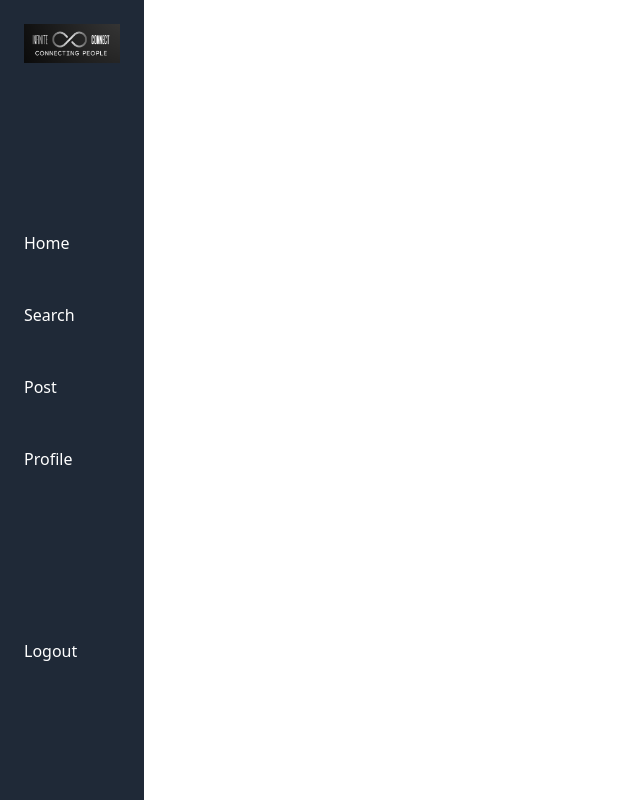
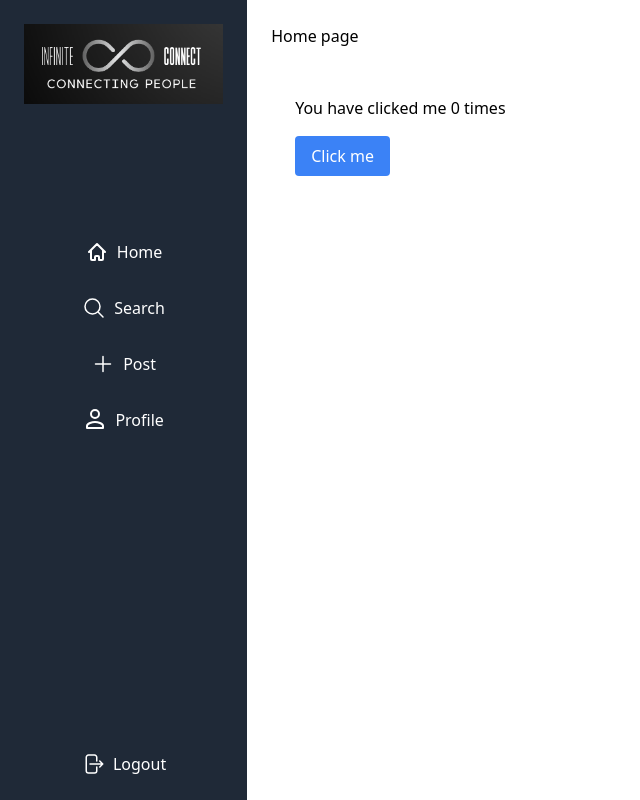
Before and after one commit to KISHORE-NANDHAN/Infinite, a React (Create React App) app: page / in a window 1280 px wide. Shown: the whole page, without its empty margins (0-640 px from the left). Built offline with nearby package versions, Linux system fonts and the light colour scheme; the HTML template or start-up script is replaced by a standard one.

Commit message:
added icons to the navbar

```diff
--- a/src/App.js
+++ b/src/App.js
@@ -1,19 +1,18 @@
 import './index.css';
 import Navbar from './components/Navbar';
-import { BrowserRouter as Router, Routes, Route, Link } from 'react-router-dom';
+import { BrowserRouter as Router, Routes, Route } from 'react-router-dom';
 import Home from './pages/Home.js'
 import Search from './pages/Search.js'
 import Post from './pages/Post.js'
 import Profile from './pages/Profile.js'
-
 function App() {
   return (
     <Router>
-    <div className="App h-screen flex">
+    <div className='App h-screen flex'>
       <Navbar />
       <div className="flex-grow p-6">
         <Routes>
-          <Route path="/home" element={<Home />} />
+          <Route path="/" element={<Home />} />
           <Route path="/search" element={<Search />} />
           <Route path="/post" element={<Post />} />
           <Route path="/profile" element={<Profile />} />
--- a/src/components/Navbar.js
+++ b/src/components/Navbar.js
@@ -1,25 +1,59 @@
-import React from 'react'
-import '../index.css'
-import { useState } from 'react'
-import logo from '../images/logo.png'
+import React from 'react';
+import '../index.css';
+import logo from '../images/logo.png';
 
 function Navbar() {
   return (
-    <div className="h-screen flex">
-      <nav className="bg-gray-800 text-white w-50 min-h-full p-6 flex flex-col items-start space-around">
-      <img  src={logo} alt="Logo" className="mb-6 w-24" />
-        <ul className="space-y-6">
-          <br/><br/><br/><br/><br/>
-          <li><a href="/home" className="nav-home">Home</a></li><br/>
-          <li><a href="/search" className="nav-link">Search</a></li><br/>
-          <li><a href="/post" className="nav-link">Post</a></li><br/>
-          <li><a href="/profile" className="nav-link">Profile</a></li><br/>
-          <br/><br/><br/><br/><br/>
-          <li><a href="/logout" className="nav-logout">Logout</a></li>
+    <div className="h-screen inline-flex">
+      <nav className="bg-gray-800 text-center text-white w-45 h-full p-6 flex flex-col justify-around items-center">
+        <img src={logo} alt='logo' className='w-full h-20 mb-8' />
+        <ul className="space-y-8 w-full justify-center"><br/><br/><br/>
+          <li className='flex items-center justify-center space-x-3'>
+            <a href="/" className="flex items-center space-x-2">
+              <svg className="w-6 h-6 text-white" aria-hidden="true" xmlns="http://www.w3.org/2000/svg" fill="none" viewBox="0 0 24 24" stroke="currentColor" strokeWidth="2">
+                <path strokeLinecap="round" strokeLinejoin="round" d="M4 12l8-8 8 8M6 10.5V19a1 1 0 001 1h3v-3a1 1 0 011-1h2a1 1 0 011 1v3h3a1 1 0 001-1v-8.5" />
+              </svg>
+              <span>Home</span>
+            </a>
+          </li>
+          <li className='flex items-center justify-center space-x-3'>
+            <a href="/search" className="flex items-center space-x-2">
+            <svg xmlns="http://www.w3.org/2000/svg" fill="none" viewBox="0 0 24 24" stroke-width="1.5" stroke="currentColor" class="size-6">
+              <path stroke-linecap="round" stroke-linejoin="round" d="m21 21-5.197-5.197m0 0A7.5 7.5 0 1 0 5.196 5.196a7.5 7.5 0 0 0 10.607 10.607Z" />
+            </svg>
+              <span>Search</span>
+            </a>
+          </li>
+          <li className='flex items-center justify-center space-x-3'>
+            <a href="/post" className="flex items-center space-x-2">
+            <svg xmlns="http://www.w3.org/2000/svg" fill="none" viewBox="0 0 24 24" strokeWidth={1.5} stroke="currentColor" className="size-6">
+              <path strokeLinecap="round" strokeLinejoin="round" d="M12 4.5v15m7.5-7.5h-15" />
+            </svg>
+              <span>Post</span>
+            </a>
+          </li>
+          <li className='flex items-center justify-center space-x-3'>
+            <a href="/profile" className="flex items-center space-x-2">
+              <svg className="w-6 h-6 text-white" aria-hidden="true" xmlns="http://www.w3.org/2000/svg" fill="none" viewBox="0 0 24 24" stroke="currentColor" strokeWidth="2">
+                <path strokeLinecap="round" strokeLinejoin="round" d="M12 14c2.67 0 8 1.34 8 4v2H4v-2c0-2.66 5.33-4 8-4zm0-4a4 4 0 110-8 4 4 0 010 8z" />
+              </svg>
+              <span>Profile</span>
+            </a>
+          </li>
+        </ul>
+        <ul className="space-y-8 w-full mt-auto">
+          <li className='flex items-center justify-center space-x-3'>
+            <a href="/logout" className="flex items-center space-x-2">
+              <svg xmlns="http://www.w3.org/2000/svg" fill="none" viewBox="0 0 24 24" stroke-width="1.5" stroke="currentColor" class="size-6">
+                <path stroke-linecap="round" stroke-linejoin="round" d="M15.75 9V5.25A2.25 2.25 0 0 0 13.5 3h-6a2.25 2.25 0 0 0-2.25 2.25v13.5A2.25 2.25 0 0 0 7.5 21h6a2.25 2.25 0 0 0 2.25-2.25V15m3 0 3-3m0 0-3-3m3 3H9" />
+              </svg>
+              <span>Logout</span>
+            </a>
+          </li>
         </ul>
       </nav>
     </div>
-  )
+  );
 }
 
-export default Navbar
+export default Navbar;
--- /dev/null
+++ b/src/context/DarkModeContext.js
@@ -0,0 +1,29 @@
+import React, { createContext, useState, useEffect } from 'react';
+
+// Create a context for Dark Mode
+export const DarkModeContext = createContext();
+
+export const DarkModeProvider = ({ children }) => {
+  const [darkMode, setDarkMode] = useState(() => {
+    return localStorage.getItem('darkMode') === 'true';
+  });
+
+  useEffect(() => {
+    if (darkMode) {
+      document.documentElement.classList.add('dark');
+    } else {
+      document.documentElement.classList.remove('dark');
+    }
+  }, [darkMode]);
+
+  const toggleDarkMode = () => {
+    setDarkMode(!darkMode);
+    localStorage.setItem('darkMode', !darkMode);
+  };
+
+  return (
+    <DarkModeContext.Provider value={{ darkMode, toggleDarkMode }}>
+      {children}
+    </DarkModeContext.Provider>
+  );
+};
--- a/src/index.css
+++ b/src/index.css
@@ -1,16 +1,3 @@
 @tailwind base;
 @tailwind components;
 @tailwind utilities;
-/* Add this to your existing index.css file or a new CSS file */
-.logo {
-    width: 6rem; /* Adjust size as needed */
-    box-shadow: 0 4px 6px rgba(0, 0, 0, 0.1); /* Drop shadow */
-    filter: drop-shadow(0 0 10px rgba(0, 123, 255, 0.5)); /* Glow effect */
-    transition: transform 0.3s, box-shadow 0.3s, filter 0.3s; /* Smooth transition */
-  }
-
-  .logo:hover {
-    transform: scale(1.05); /* Slightly enlarge on hover */
-    box-shadow: 0 8px 12px rgba(0, 0, 0, 0.2); /* Enhance drop shadow on hover */
-    filter: drop-shadow(0 0 15px rgba(0, 123, 255, 0.7)); /* Enhance glow on hover */
-  }
```
Also changed, not shown: 1 other file (tests, documents, lock files or other folders).
